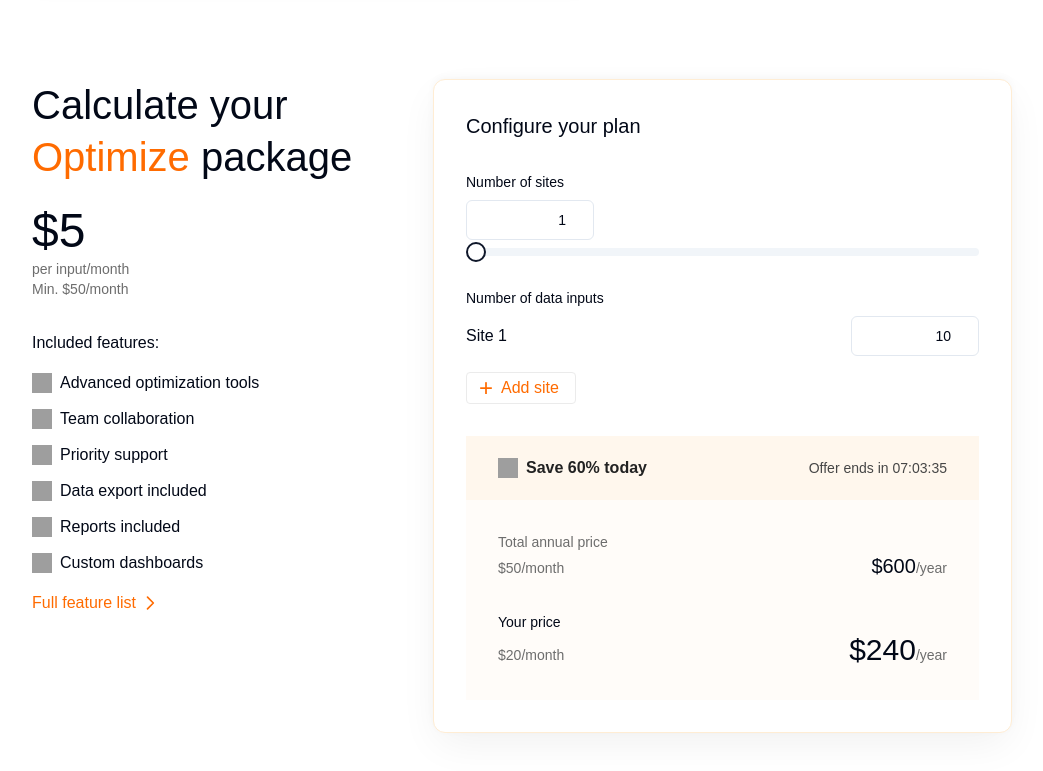
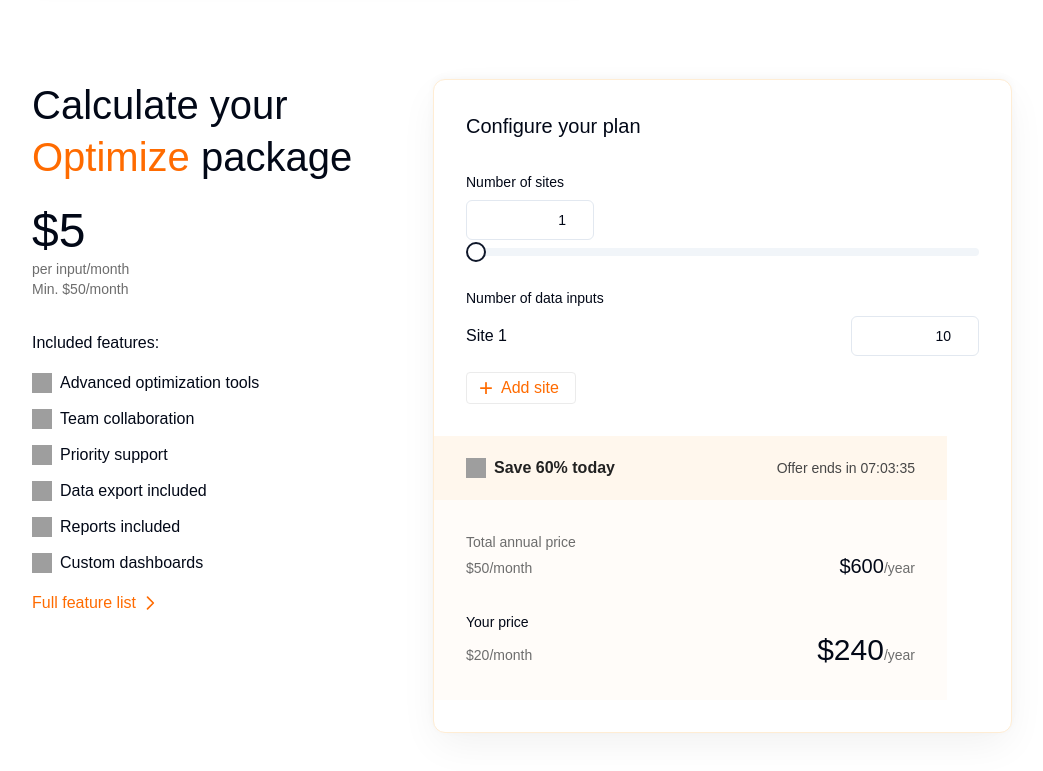
Before and after one commit to OmriPanoramic/p-820711, a React (Vite) app: page / in a window 1280 px wide. Shown: the part 1376-2147 px from the top of the page, without its empty margins (118-1161 px from the left). Built offline with nearby package versions, Linux system fonts and the light colour scheme; grey boxes are pictures that could not be loaded.

Commit message:
Make pricing calculator full width
The save strip and the background of the content under that should be full width of the card.

```diff
--- a/src/components/pricing/PricingCalculator.tsx
+++ b/src/components/pricing/PricingCalculator.tsx
@@ -1,4 +1,3 @@
-
 import { Input } from "@/components/ui/input";
 import { Slider } from "@/components/ui/slider";
 import { useState } from "react";
@@ -120,7 +119,7 @@ export const PricingCalculator = () => {
               </div>
             </div>
 
-            <div className="flex flex-col w-full mt-8">
+            <div className="flex flex-col w-full mt-8 -mx-8">
               {/* Save strip */}
               <div className="flex h-[64px] px-8 items-center justify-between bg-[#FFF7ED] w-full">
                 <div className="flex items-center gap-2">
```
